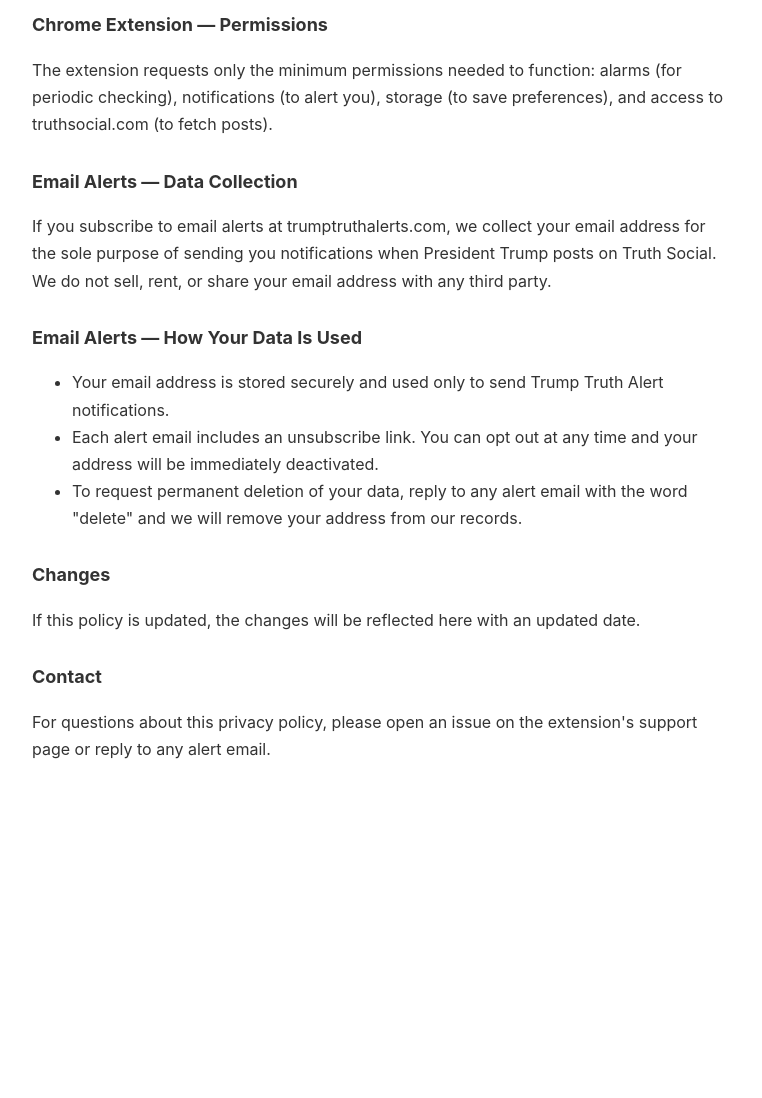
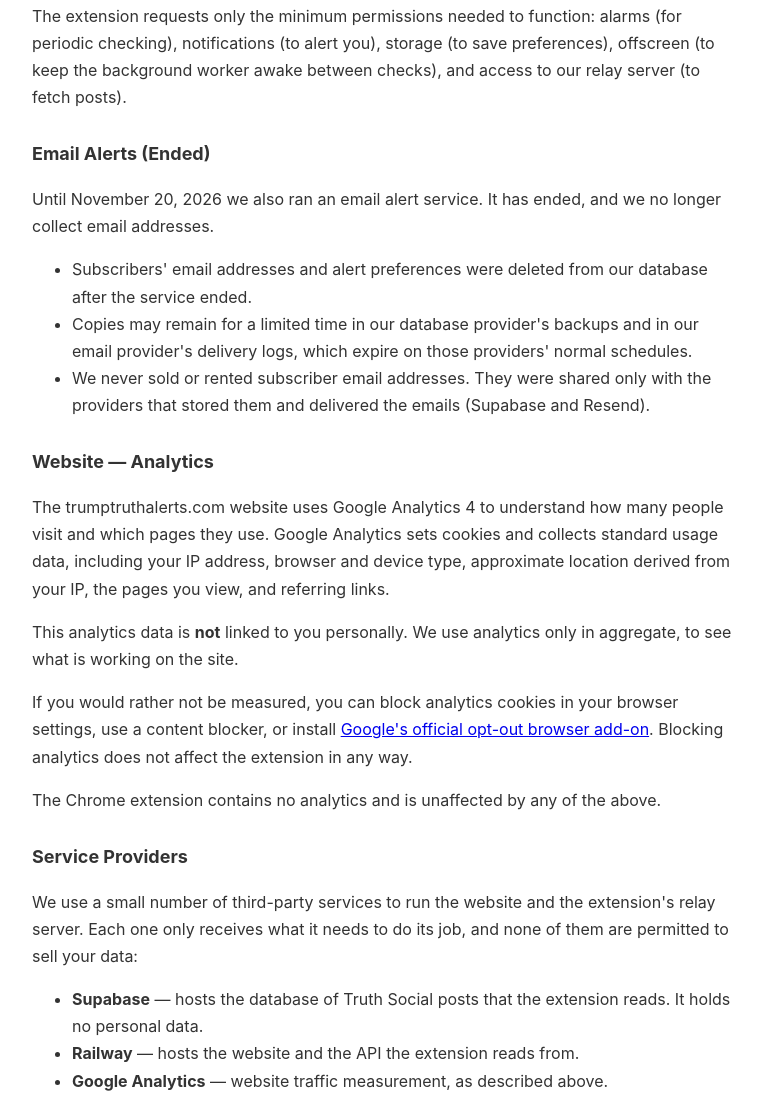
Before and after one commit to sjbe/trump-truth-alert, a browser extension: page privacy-policy.html in a window 1280 px wide. Shown: the part 820-1918 px from the top of the page, without its empty margins (258-1020 px from the left). Before the commit the page ends 1623 px from the top, so only its background shows below. Drawn offline with Linux system fonts and the light colour scheme.

Commit message:
1.4.9: privacy policy for the end of email alerts
Matches the website's policy: email alerts ended Nov 20, 2026, and the
extension sections now describe the relay server and offscreen
permission. Submit after 1.4.8 is approved.

Co-Authored-By: Claude Opus 5.5 <noreply@anthropic.com>

```diff
--- a/privacy-policy.html
+++ b/privacy-policy.html
@@ -13,16 +13,16 @@
 </head>
 <body>
   <h1>Privacy Policy</h1>
-  <p class="date">Trump Truth Social Alert — Last updated: April 8, 2026</p>
+  <p class="date">Trump Truth Social Alert — Last updated: November 20, 2026</p>
 
   <h2>Overview</h2>
-  <p>Trump Truth Social Alert is a browser extension and email alert service that monitors President Trump's Truth Social account and delivers notifications. We are committed to protecting your privacy.</p>
+  <p>Trump Truth Social Alert is a browser extension that monitors President Trump's Truth Social account and delivers notifications. We are committed to protecting your privacy.</p>
 
   <h2>Chrome Extension — Data Collection</h2>
   <p>The Chrome extension does <strong>not</strong> collect, store, transmit, or share any personal data. It does not use cookies, analytics, tracking pixels, or any third-party services.</p>
 
   <h2>Chrome Extension — Network Requests</h2>
-  <p>The extension makes periodic requests to Truth Social's public API (truthsocial.com) and our own servers solely to check for new posts. No user data, identifiers, or authentication credentials are sent with these requests.</p>
+  <p>The extension makes periodic requests to our own relay server solely to check for new posts. No user data, identifiers, or authentication credentials are sent with these requests.</p>
 
   <h2>Chrome Extension — Local Storage</h2>
   <p>The extension stores the following data locally on your device using Chrome's storage API:</p>
@@ -34,22 +34,34 @@
   <p>This data never leaves your device and is deleted when you uninstall the extension.</p>
 
   <h2>Chrome Extension — Permissions</h2>
-  <p>The extension requests only the minimum permissions needed to function: alarms (for periodic checking), notifications (to alert you), storage (to save preferences), and access to truthsocial.com (to fetch posts).</p>
+  <p>The extension requests only the minimum permissions needed to function: alarms (for periodic checking), notifications (to alert you), storage (to save preferences), offscreen (to keep the background worker awake between checks), and access to our relay server (to fetch posts).</p>
 
-  <h2>Email Alerts — Data Collection</h2>
-  <p>If you subscribe to email alerts at trumptruthalerts.com, we collect your email address for the sole purpose of sending you notifications when President Trump posts on Truth Social. We do not sell, rent, or share your email address with any third party.</p>
+  <h2>Email Alerts (Ended)</h2>
+  <p>Until November 20, 2026 we also ran an email alert service. It has ended, and we no longer collect email addresses.</p>
+  <ul>
+    <li>Subscribers' email addresses and alert preferences were deleted from our database after the service ended.</li>
+    <li>Copies may remain for a limited time in our database provider's backups and in our email provider's delivery logs, which expire on those providers' normal schedules.</li>
+    <li>We never sold or rented subscriber email addresses. They were shared only with the providers that stored them and delivered the emails (Supabase and Resend).</li>
+  </ul>
 
-  <h2>Email Alerts — How Your Data Is Used</h2>
+  <h2>Website — Analytics</h2>
+  <p>The trumptruthalerts.com website uses Google Analytics 4 to understand how many people visit and which pages they use. Google Analytics sets cookies and collects standard usage data, including your IP address, browser and device type, approximate location derived from your IP, the pages you view, and referring links.</p>
+  <p>This analytics data is <strong>not</strong> linked to you personally. We use analytics only in aggregate, to see what is working on the site.</p>
+  <p>If you would rather not be measured, you can block analytics cookies in your browser settings, use a content blocker, or install <a href="https://tools.google.com/dlpage/gaoptout" target="_blank" rel="noopener">Google's official opt-out browser add-on</a>. Blocking analytics does not affect the extension in any way.</p>
+  <p>The Chrome extension contains no analytics and is unaffected by any of the above.</p>
+
+  <h2>Service Providers</h2>
+  <p>We use a small number of third-party services to run the website and the extension's relay server. Each one only receives what it needs to do its job, and none of them are permitted to sell your data:</p>
   <ul>
-    <li>Your email address is stored securely and used only to send Trump Truth Alert notifications.</li>
-    <li>Each alert email includes an unsubscribe link. You can opt out at any time and your address will be immediately deactivated.</li>
-    <li>To request permanent deletion of your data, reply to any alert email with the word "delete" and we will remove your address from our records.</li>
+    <li><strong>Supabase</strong> — hosts the database of Truth Social posts that the extension reads. It holds no personal data.</li>
+    <li><strong>Railway</strong> — hosts the website and the API the extension reads from.</li>
+    <li><strong>Google Analytics</strong> — website traffic measurement, as described above.</li>
   </ul>
 
   <h2>Changes</h2>
   <p>If this policy is updated, the changes will be reflected here with an updated date.</p>
 
   <h2>Contact</h2>
-  <p>For questions about this privacy policy, please open an issue on the extension's support page or reply to any alert email.</p>
+  <p>For questions about this privacy policy, email <a href="mailto:hello@trumptruthalerts.com">hello@trumptruthalerts.com</a>.</p>
 </body>
 </html>
```
Also changed, not shown: manifest.json.
